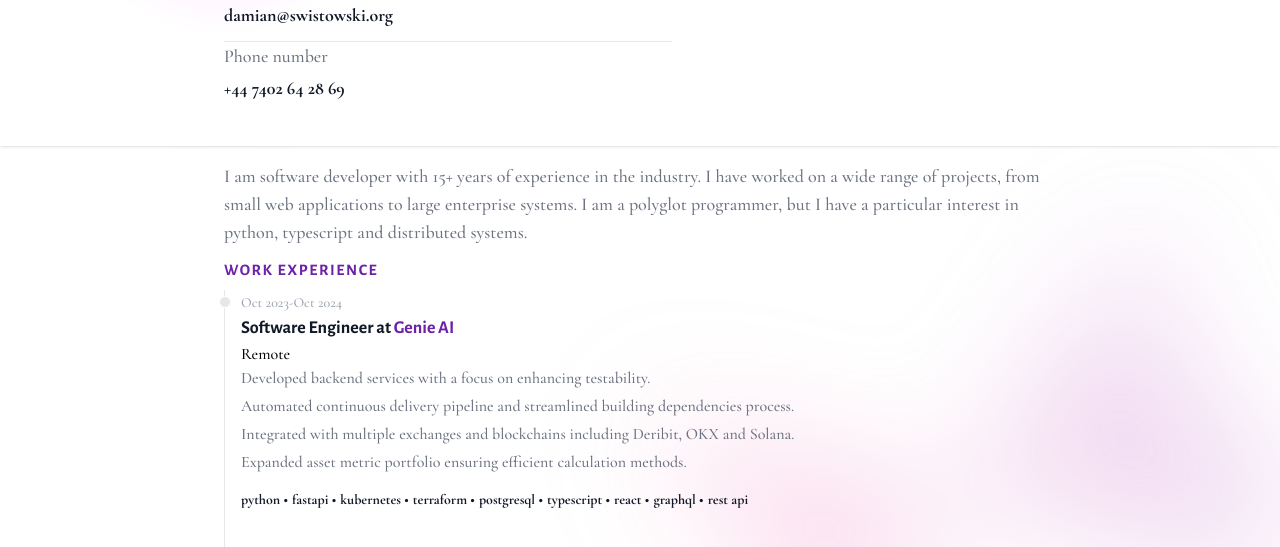
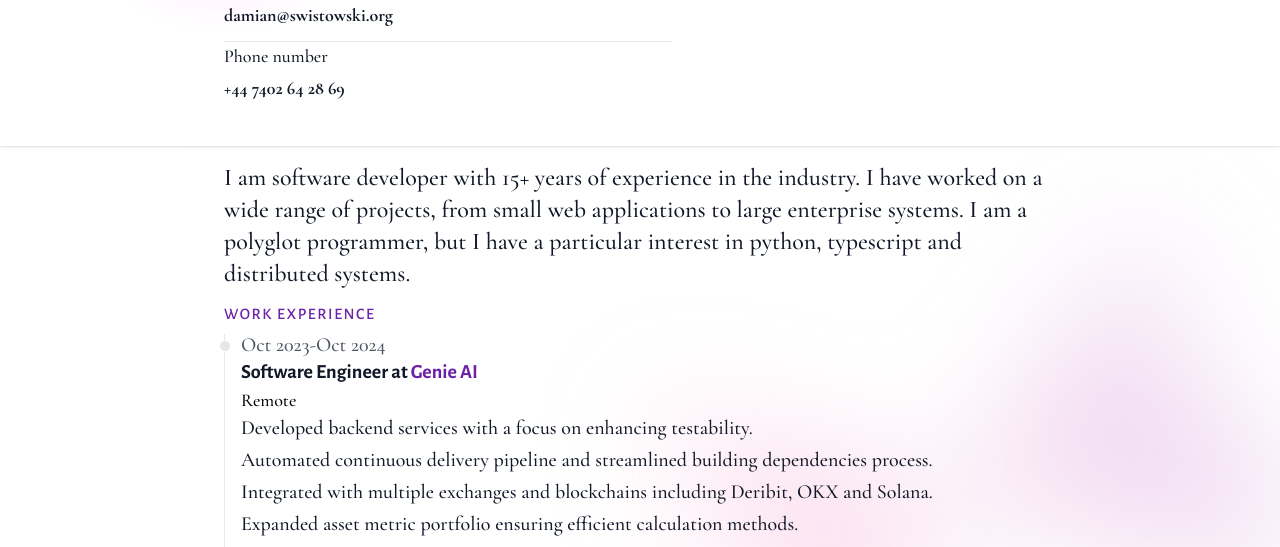
Before and after one commit to dswistowski/dswistowski.github.io, an Astro site: page / in a window 1280 px wide. Shown: the part 343-890 px from the top of the page. Built offline with nearby package versions, Linux system fonts and the light colour scheme; Astro itself is replaced by a stand-in of ours.

Commit message:
make fonts bigger, increase contrast

```diff
--- a/src/components/Button.astro
+++ b/src/components/Button.astro
@@ -9,7 +9,7 @@ const { href } = Astro.props;
 <a
   href={href}
   target="_blank"
-  class="inline-flex items-center py-2 px-4 text-sm font-medium text-gray-900 bg-white rounded-lg border border-gray-200 hover:bg-gray-100 hover:text-blue-700 focus:z-10 focus:ring-4 focus:outline-none focus:ring-gray-200 focus:text-blue-700 dark:bg-gray-800 dark:text-gray-400 dark:border-gray-600 dark:hover:text-white dark:hover:bg-gray-700 dark:focus:ring-gray-700"
+  class="inline-flex items-center py-2 px-4 text-sm font-medium text-gray-900 bg-white rounded-lg border border-gray-200 hover:bg-gray-100 hover:text-blue-700 focus:z-10 focus:ring-4 focus:outline-none focus:ring-gray-200 focus:text-blue-700 dark:bg-gray-800 dark:text-gray-200 dark:border-gray-600 dark:hover:text-white dark:hover:bg-gray-700 dark:focus:ring-gray-700"
 >
   <slot />
 </a>
--- a/src/components/ListRow.astro
+++ b/src/components/ListRow.astro
@@ -7,7 +7,7 @@ const { title } = Astro.props;
 ---
 
 <div class="flex flex-col pb-3">
-  <dt class="mb-1 text-gray-500 md:text-lg dark:text-gray-400">
+  <dt class="mb-1 text-gray-900 md:text-lg dark:text-gray-300">
     {title}
   </dt>
   <dd class="text-lg font-semibold">
--- a/src/components/Paragraphs.astro
+++ b/src/components/Paragraphs.astro
@@ -6,6 +6,6 @@ interface Props {
 const { paragraphs } = Astro.props;
 ---
 
-<div class="mb-4 text-base font-normal text-gray-500 dark:text-gray-400">
+<div class="mb-4 font-normal text-xl text-gray-900 dark:text-gray-200">
   {paragraphs.map((paragraph) => <p class="mb-1">{paragraph}</p>)}
 </div>
--- a/src/components/SmallPoints.astro
+++ b/src/components/SmallPoints.astro
@@ -9,7 +9,7 @@ const { points } = Astro.props;
 <ul class="flex flex-wrap gap-1">
   {
     points.map((point) => (
-      <li class="text-sm font-semibold text-gray-900 dark:text-white after:content-['•'] last:after:content-none">
+      <li class="text-lg font-semibold text-gray-900 dark:text-white after:content-['•'] last:after:content-none">
         {point}
       </li>
     ))
--- a/src/components/TimelineElement.astro
+++ b/src/components/TimelineElement.astro
@@ -13,13 +13,13 @@ const { date, subtitle } = Astro.props;
   >
   </div>
   <time
-    class="mb-1 text-sm font-normal leading-none text-gray-400 dark:text-gray-500"
+    class="mb-1 text-xl font-normal leading-none text-gray-600 dark:text-gray-300"
   >
     {date}
   </time>
-  <h3 class="text-lg font-semibold text-gray-900 dark:text-white">
+  <h3 class="text-xl font-semibold text-gray-900 dark:text-white">
     <slot name="title" />
   </h3>
-  {subtitle && <h4>{subtitle}</h4>}
+  {subtitle && <h4 class="text-lg">{subtitle}</h4>}
   <slot />
 </li>
--- a/src/layouts/Layout.astro
+++ b/src/layouts/Layout.astro
@@ -21,9 +21,9 @@ const { title } = Astro.props;
 </html>
 
 <style is:global>
-  @import url("https://fonts.googleapis.com/css2?family=Alegreya+Sans:wght@100;700;900&family=Cormorant+Garamond:wght@300;500;700&display=swap");
+  @import url("https://fonts.googleapis.com/css2?family=Alegreya+Sans:wght@500;700;900&family=Cormorant+Garamond:wght@300;500;700&display=swap");
   body {
-    @apply dark:bg-slate-900 dark:text-white dark:text-gray-500;
+    @apply dark:bg-slate-900 dark:text-white dark:text-gray-300;
   }
 
   h2 {
--- a/src/pages/index.astro
+++ b/src/pages/index.astro
@@ -96,7 +96,7 @@ const config = yaml as Config;
     <Section>
       {
         config.about_me.map((paragraph) => (
-          <p class="mb-1 text-gray-500 md:text-lg dark:text-gray-400">
+          <p class="mb-1 text-gray-900 text-2xl dark:text-gray-200">
             {paragraph}
           </p>
         ))
```
